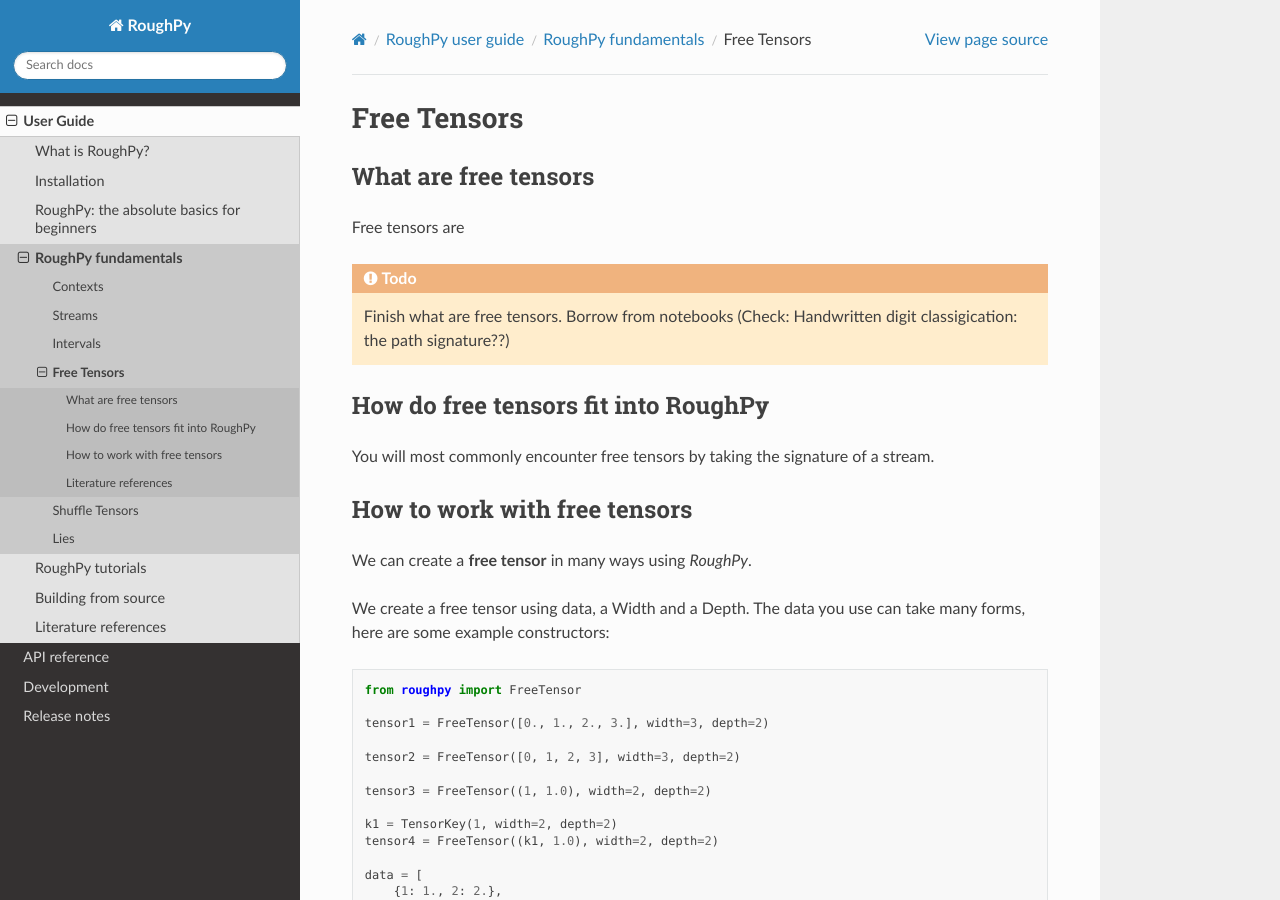
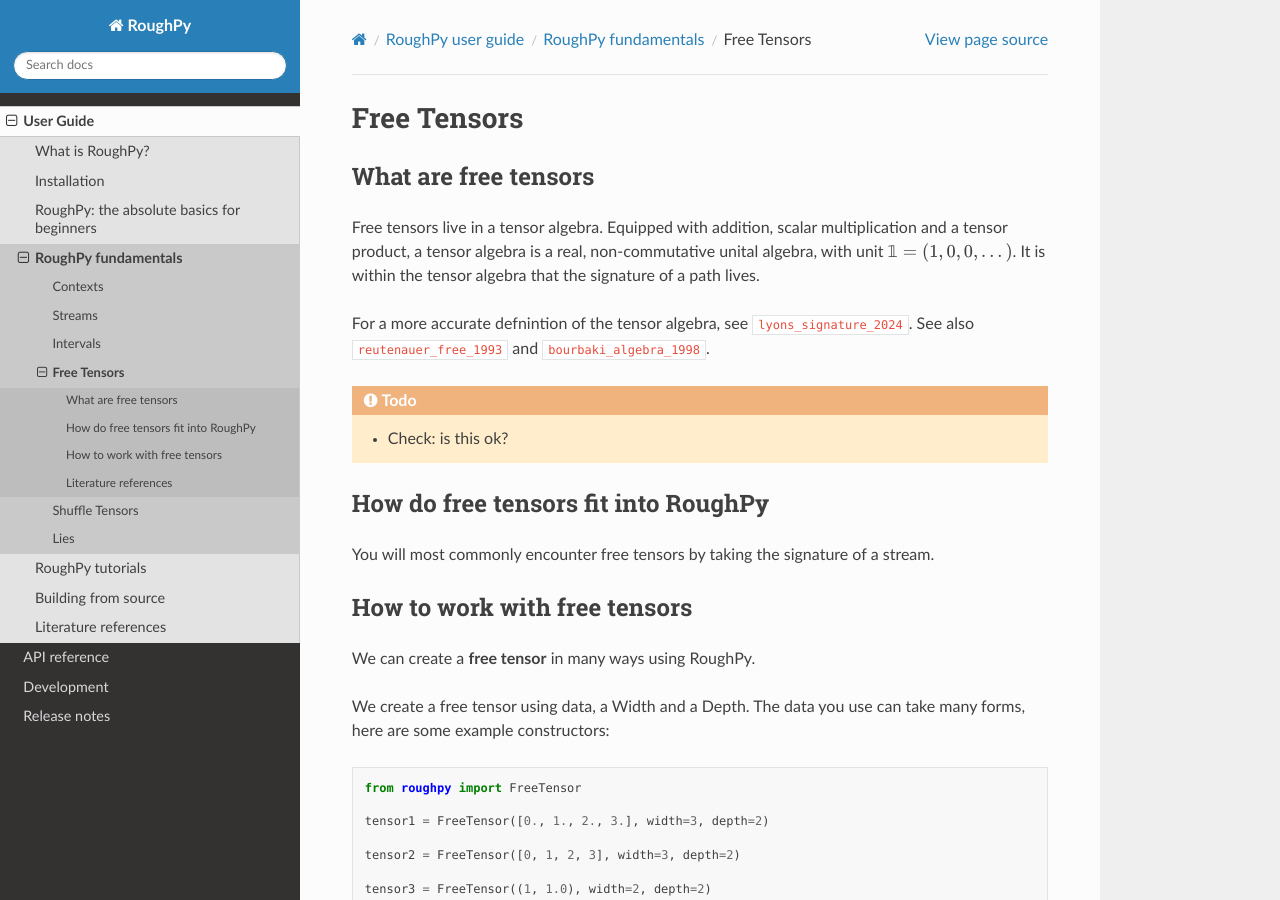
Before and after one commit to datasig-ac-uk/RoughPy, a Sphinx documentation site: the page built from docs/source/user/fundamentals.free_tensors.rst, in a window 1280 px wide and 900 px high. Built offline with Sphinx 7.4.7 and the Read the Docs theme 2.0.0, drawn with Linux system fonts in a browser that asks for light colours; pages that are not in the unit, such as notebooks, are missing from menus; cross-references to code outside the pages are shown as plain code; some of the changed text lies outside the part shown.

Commit message:
free tensors - improve intro, add refs

```diff
--- a/docs/source/user/fundamentals.free_tensors.rst
+++ b/docs/source/user/fundamentals.free_tensors.rst
@@ -8,10 +8,15 @@
 What are free tensors
 ^^^^^^^^^^^^^^^^^^^^^
 
-Free tensors are
+Free tensors live in a tensor algebra. Equipped with addition, scalar multiplication and a tensor product,
+a tensor algebra is a real, non-commutative unital algebra, with unit :math:`\mathbb{1} = (1, 0, 0, ...)`.
+It is within the tensor algebra that the signature of a path lives.
+
+For a more accurate defnintion of the tensor algebra, see :cite:t:`lyons_signature_2024`. See also :cite:t:`reutenauer_free_1993` and :cite:t:`bourbaki_algebra_1998`.
 
 .. todo::
-    Finish what are free tensors. Borrow from notebooks (Check: Handwritten digit classigication: the path signature??)
+    - Check: is this ok?
+
 
 ^^^^^^^^^^^^^^^^^^^^^^^^^^^^^^^^^^^^
 How do free tensors fit into RoughPy
@@ -23,7 +28,7 @@
 How to work with free tensors
 ^^^^^^^^^^^^^^^^^^^^^^^^^^^^^
 
-We can create a **free tensor** in many ways using `RoughPy`.
+We can create a **free tensor** in many ways using RoughPy.
 
 We create a free tensor using data, a Width and a Depth. The data you use can take many forms, here are some example constructors:
 
```
Also changed, not shown: other parts of docs/source/user/fundamentals.free_tensors.rst (+0 -6 lines).
